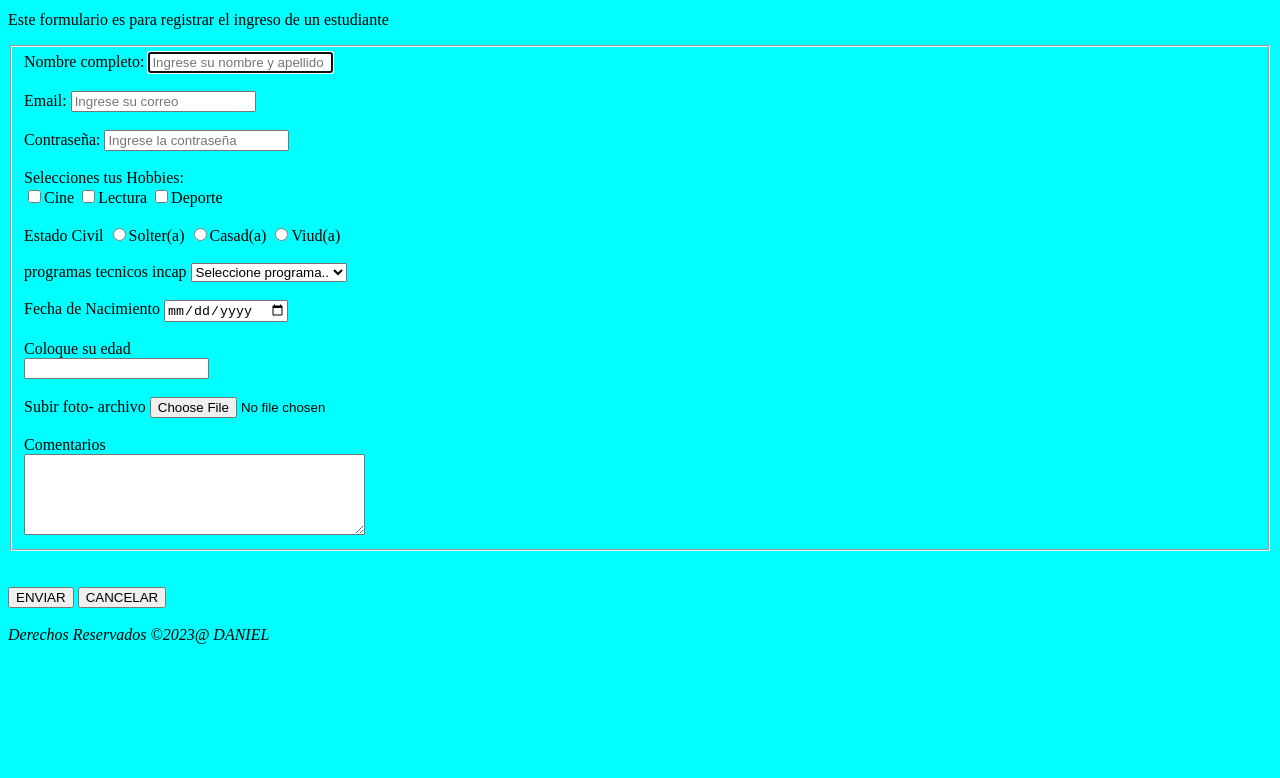
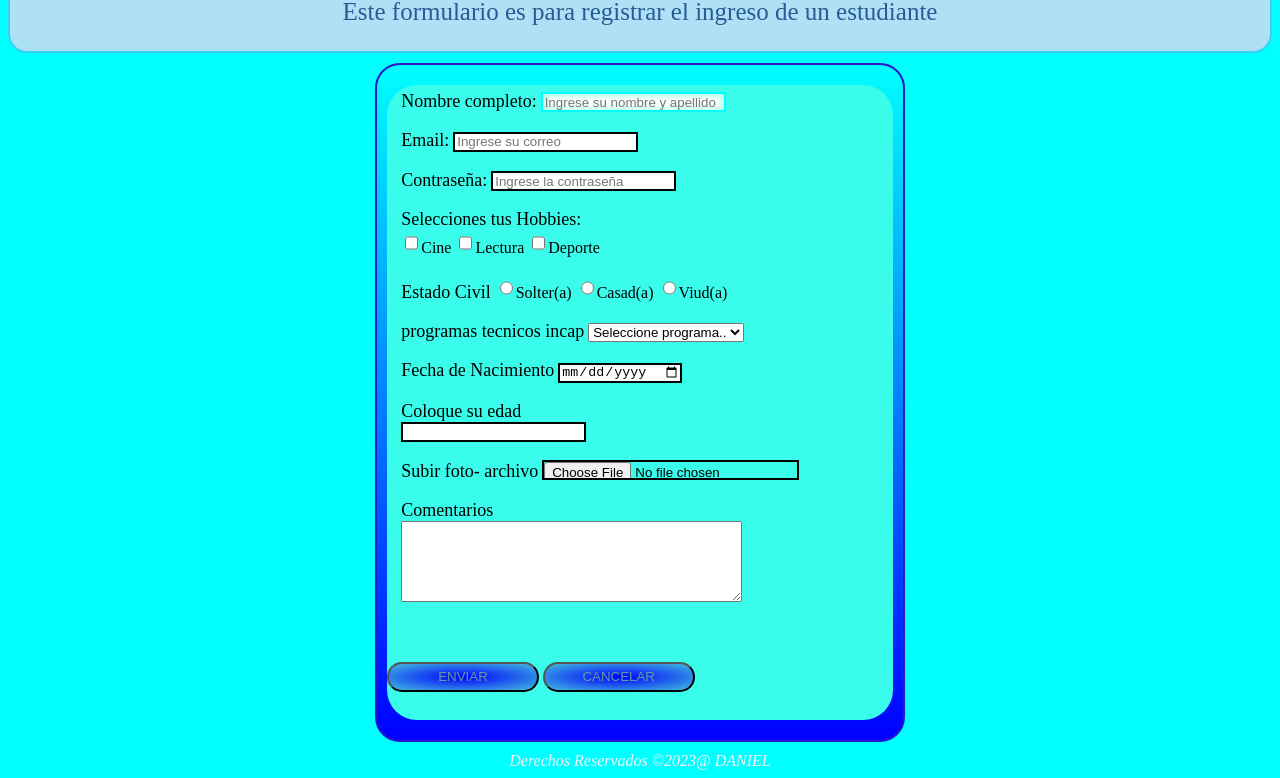
Before and after one commit to masquel2020/HTML, a plain HTML site: page SEMANA 4/TALLER FORMULARIO INCAP.html in a window 1280 px wide. Shown: the part 181-959 px from the top of the page. Before the commit the page ends 833 px from the top, so only its background shows below. Drawn offline with Linux system fonts and the light colour scheme.

Commit message:
Add files via upload

```diff
--- a/SEMANA 4/CSS/frmscontacto.css
+++ b/SEMANA 4/CSS/frmscontacto.css
@@ -1,4 +1,82 @@
-body{background-color: aqua;
-
-
+body{
+    background-color: aqua;
 }
+header{
+    background-color: rgb(157, 224, 247) !important;
+    border: 2px solid #2ae6ec;
+    border-radius: 20px;
+    display: flex;
+    flex-direction: row;
+    justify-content: center;
+    align-items: center;
+    color: rgba(38, 149, 223, 0.842);
+}
+header img{
+    padding:  20px;
+}
+nav{
+    background-color: rgb(174, 225, 245);
+    border: 2px solid rgb(53, 209, 248);
+    border-radius: 19px;
+}
+nav p{
+    text-align: center;
+    color: rgb(42, 89, 150);
+    font-size: 25px;
+}
+section{
+    width: 40%;
+    border: 2px solid rgb(41, 23, 204);
+    padding: 10px;
+    border-radius: 25px;
+    margin: 10px auto;
+    background: linear-gradient(aqua, blue);
+}
+form{
+    background: rgb(57, 252, 235);
+    width: 100%;
+    border-radius: 30px;
+    margin: 10px auto;
+    box-shadow:outset 0 0 8px rgba(53, 209, 248);
+}
+fieldset{
+    border-style: none;
+}
+label{
+    font-size: 18px;
+}
+textarea{
+    resize: both;
+    max-height: 100px;
+}
+input:focus, textarea:focus{
+    border-color: aqua;
+    cursor: pointer;
+    box-shadow: inset 0 0 8px aquamarine;
+}
+form button{
+    width: 30%;
+    margin: 10px auto;
+    height: 30px;
+    background: radial-gradient(blue,rgb(66, 190, 221));
+    color: cadetblue;
+    border-radius: 15px;
+}
+form button:hover{
+    background-color: azure;
+    text-decoration: overline;
+    color: black;
+    cursor: pointer;
+}
+form input{
+    height: 20px;
+    box-sizing: border-box;
+    color: black;
+    outline: none;
+    border: 2px solid black;
+}
+footer{
+    font-size: 16px;
+    text-align: center;
+    color: whitesmoke;
+}
```
